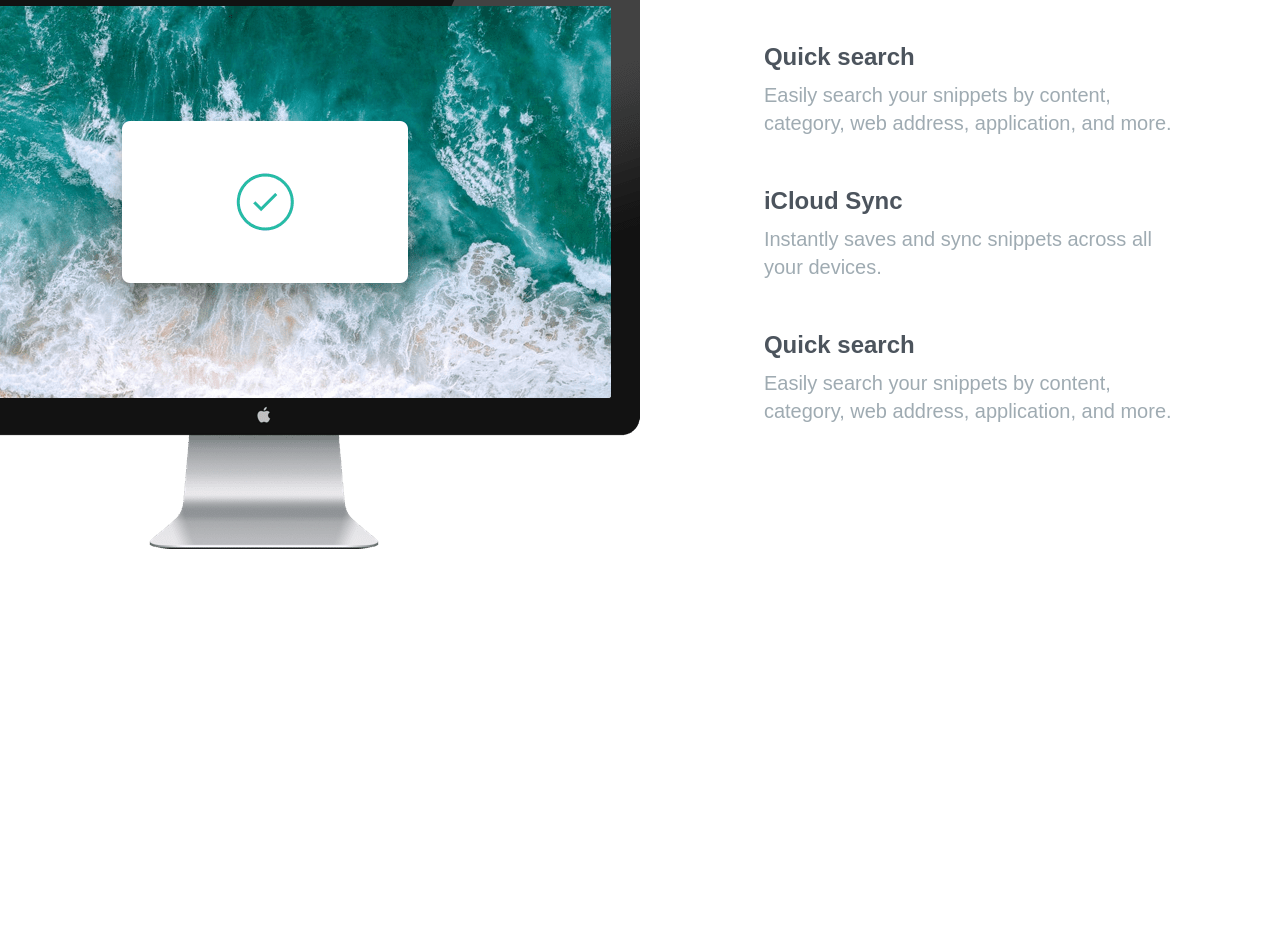
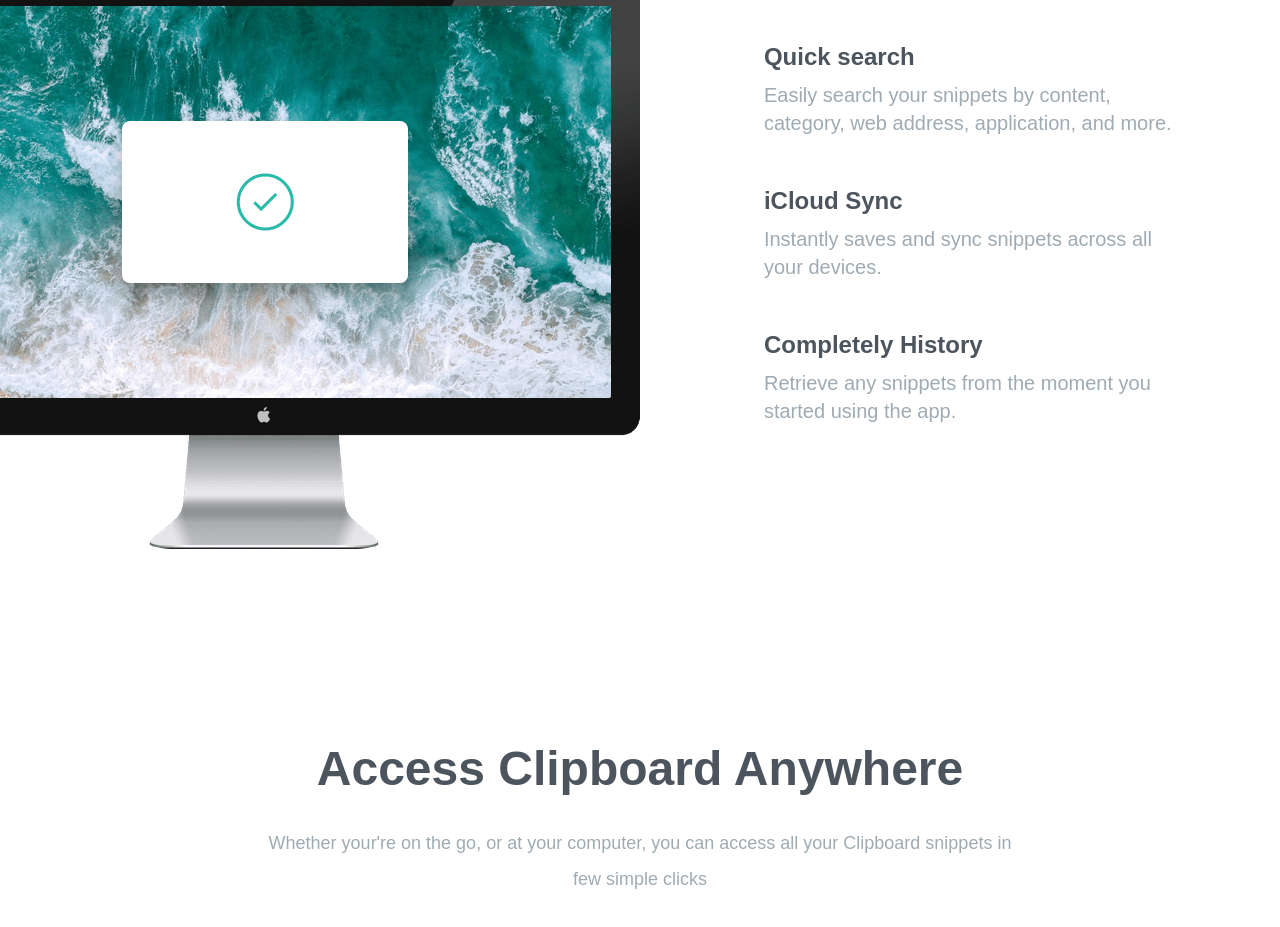
Before and after one commit to MuhammadTurkmen/Clipboard-Website, a website: page index.html in a window 1280 px wide. Shown: the part 1028-1955 px from the top of the page. Before the commit the page ends 1773 px from the top, so only its background shows below. Drawn offline with Linux system fonts and the light colour scheme; a web font is replaced by a local one.

Commit message:
adding p

```diff
--- a/index.html
+++ b/index.html
@@ -91,16 +91,27 @@
             <!-- Item 3 -->
             <div>
               <h5 class="mb-2 text-2xl font-bold text-darkGrayishBlue">
-                Quick search
+                Completely History
               </h5>
               <p class="max-w-md text-grayishBlue">
-                Easily search your snippets by content, category, web address,
-                application, and more.
+                Retrieve any snippets from the moment you started using the app.
               </p>
             </div>
           </div>
         </div>
       </div>
     </section>
+
+    <!-- Access Anywhere section -->
+    <section id="access">
+      <div class="section-container my-20">
+        <h3>Access Clipboard Anywhere</h3>
+        <p
+          class="max-w-3xl mx-auto mb-24 text-lg leading-9 text-center text-grayishBlue">
+          Whether your're on the go, or at your computer, you can access all
+          your Clipboard snippets in few simple clicks
+        </p>
+      </div>
+    </section>
   </body>
 </html>
```
Also changed, not shown: css/style.css.
